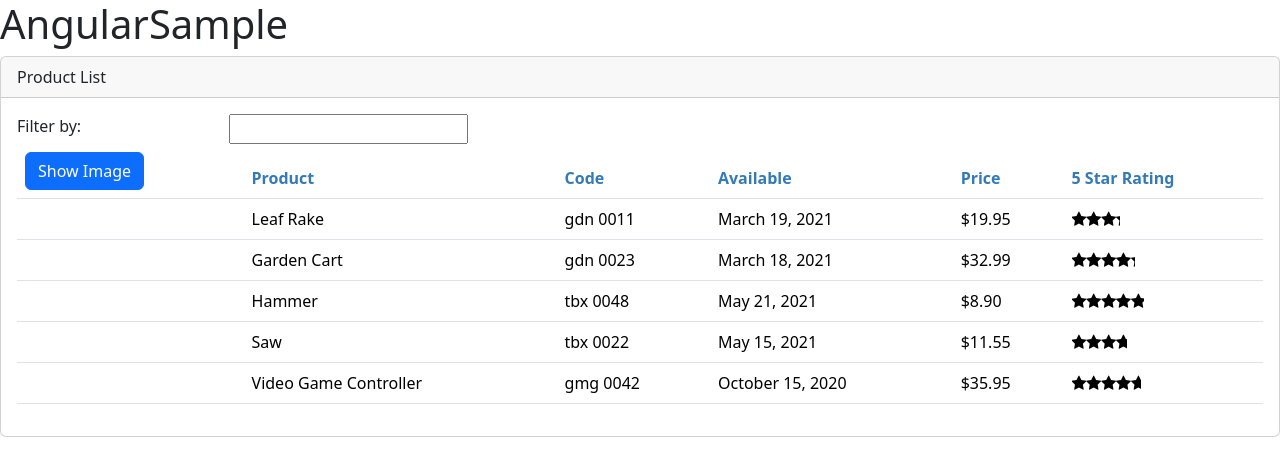
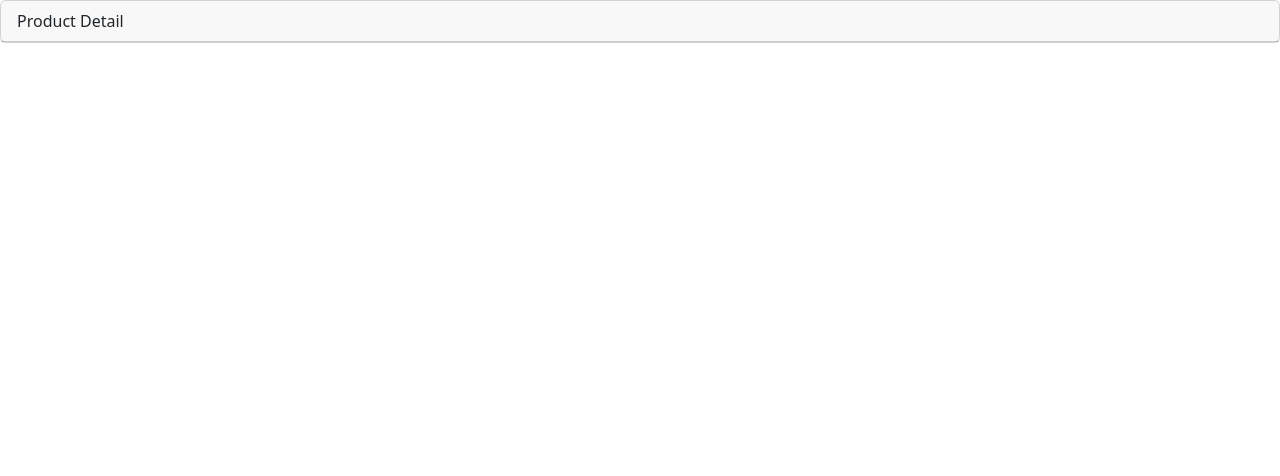
Before and after one commit to Tod2a/AngularSample, an Angular app: page /products/1 in a window 1280 px wide. Before the commit this address led to /. Shown: the top 476 px of the page. Built offline with nearby package versions, Linux system fonts and the light colour scheme.

Commit message:
adding routing

```diff
--- a/src/app/app.component.html
+++ b/src/app/app.component.html
@@ -1,6 +1 @@
-<router-outlet>
-  <div>
-    <h1>{{pageTitle}}</h1>
-    <pm-product-list></pm-product-list>
-  </div>
-</router-outlet>
+<router-outlet></router-outlet>
--- a/src/app/app.component.ts
+++ b/src/app/app.component.ts
@@ -5,10 +5,8 @@ import { ProductListComponent } from "./pages/products/product-list/product-list
 @Component({
   selector: 'pm-root',
   standalone: true,
-  imports: [RouterOutlet, ProductListComponent],
+  imports: [RouterOutlet],
   templateUrl: './app.component.html',
   styleUrl: './app.component.css'
 })
-export class AppComponent {
-  pageTitle = 'AngularSample';
-}
+export class AppComponent { }
--- a/src/app/app.routes.ts
+++ b/src/app/app.routes.ts
@@ -1,3 +1,11 @@
 import { Routes } from '@angular/router';
+import { HomeComponent } from './pages/home/home.component';
+import { ProductListComponent } from './pages/products/product-list/product-list.component';
+import { ProductDetailComponent } from './pages/products/product-detail/product-detail.component';
 
-export const routes: Routes = [];
+export const routes: Routes = [
+    { path: '', component: HomeComponent },
+    { path: 'products', component: ProductListComponent},
+    { path: 'products/:id', component: ProductDetailComponent},
+    { path : '**', component: HomeComponent }
+];
--- /dev/null
+++ b/src/app/pages/products/product-detail/product-detail.component.html
@@ -0,0 +1,5 @@
+<div class="card">
+    <div class="card-header">
+        {{ pagesTitle }}
+    </div>
+</div>
--- /dev/null
+++ b/src/app/pages/products/product-detail/product-detail.component.ts
@@ -0,0 +1,12 @@
+import { Component } from '@angular/core';
+
+@Component({
+  selector: 'pm-product-detail',
+  standalone: true,
+  imports: [],
+  templateUrl: './product-detail.component.html',
+  styleUrl: './product-detail.component.css'
+})
+export class ProductDetailComponent {
+  pagesTitle: string = 'Product Detail';
+}
```
Also changed, not shown: src/app/pages/products/product-detail/product-detail.component.css (added), 1 other file (tests, documents, lock files or other folders).
